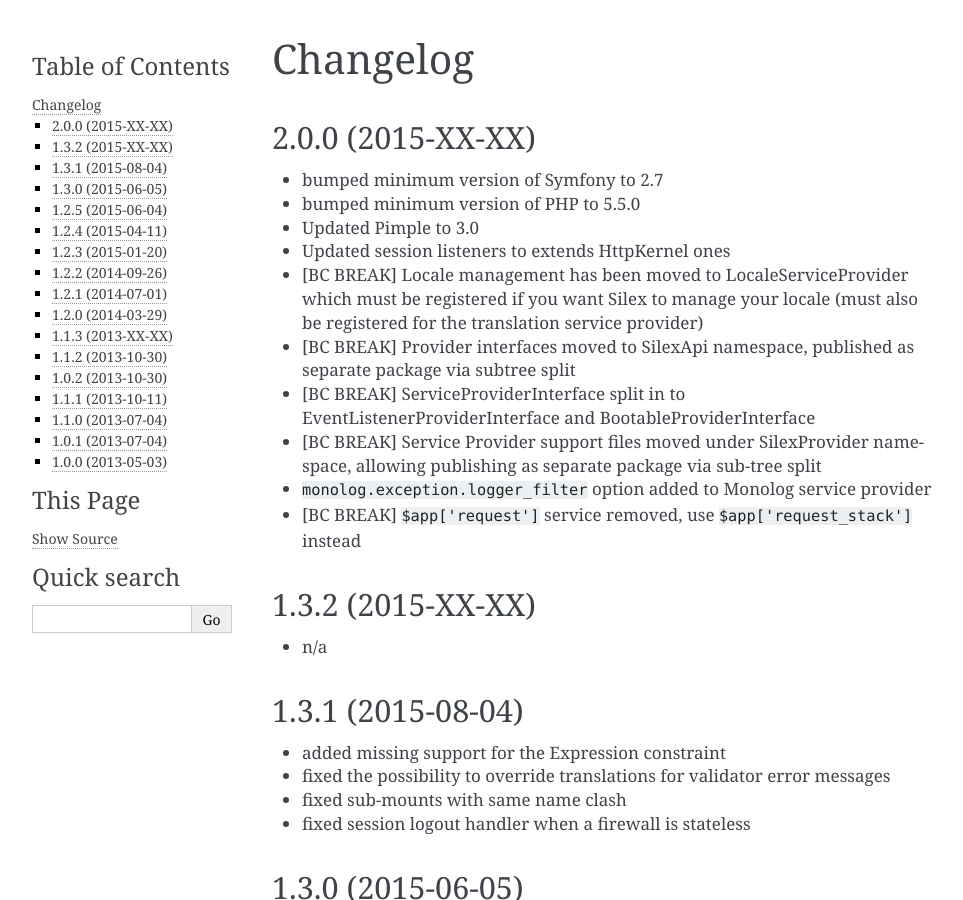
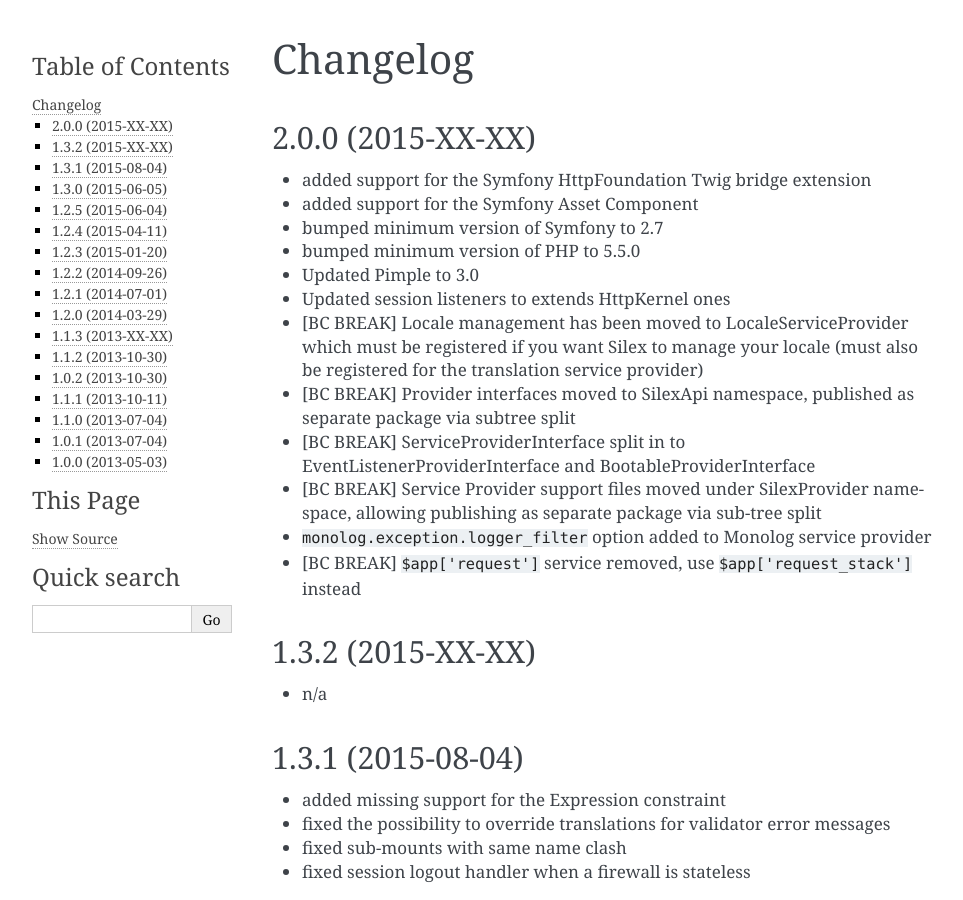
Before and after one commit to silexphp/Silex, a Sphinx documentation site: the page built from doc/changelog.rst, in a window 1280 px wide and 900 px high. Shown: the whole window, without its empty margins (148-1111 px from the left). Built offline with Sphinx 7.4.7, drawn with Linux system fonts in a browser that asks for light colours; pages that are not in the unit, such as notebooks, are missing from menus.

Commit message:
updated CHANGELOG

```diff
--- a/doc/changelog.rst
+++ b/doc/changelog.rst
@@ -4,6 +4,8 @@
 2.0.0 (2015-XX-XX)
 ------------------
 
+* added support for the Symfony HttpFoundation Twig bridge extension
+* added support for the Symfony Asset Component
 * bumped minimum version of Symfony to 2.7
 * bumped minimum version of PHP to 5.5.0
 * Updated Pimple to 3.0
```
